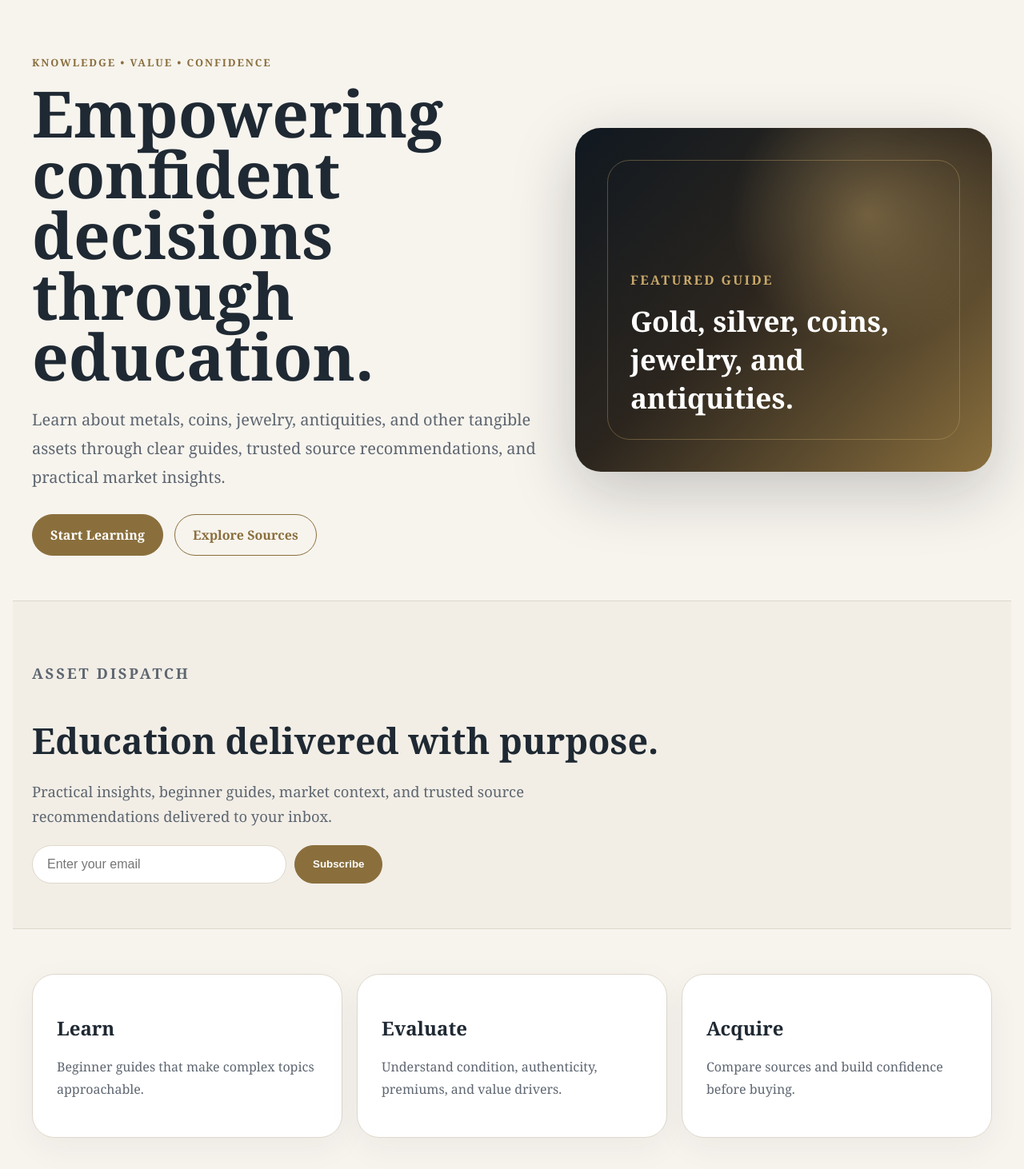
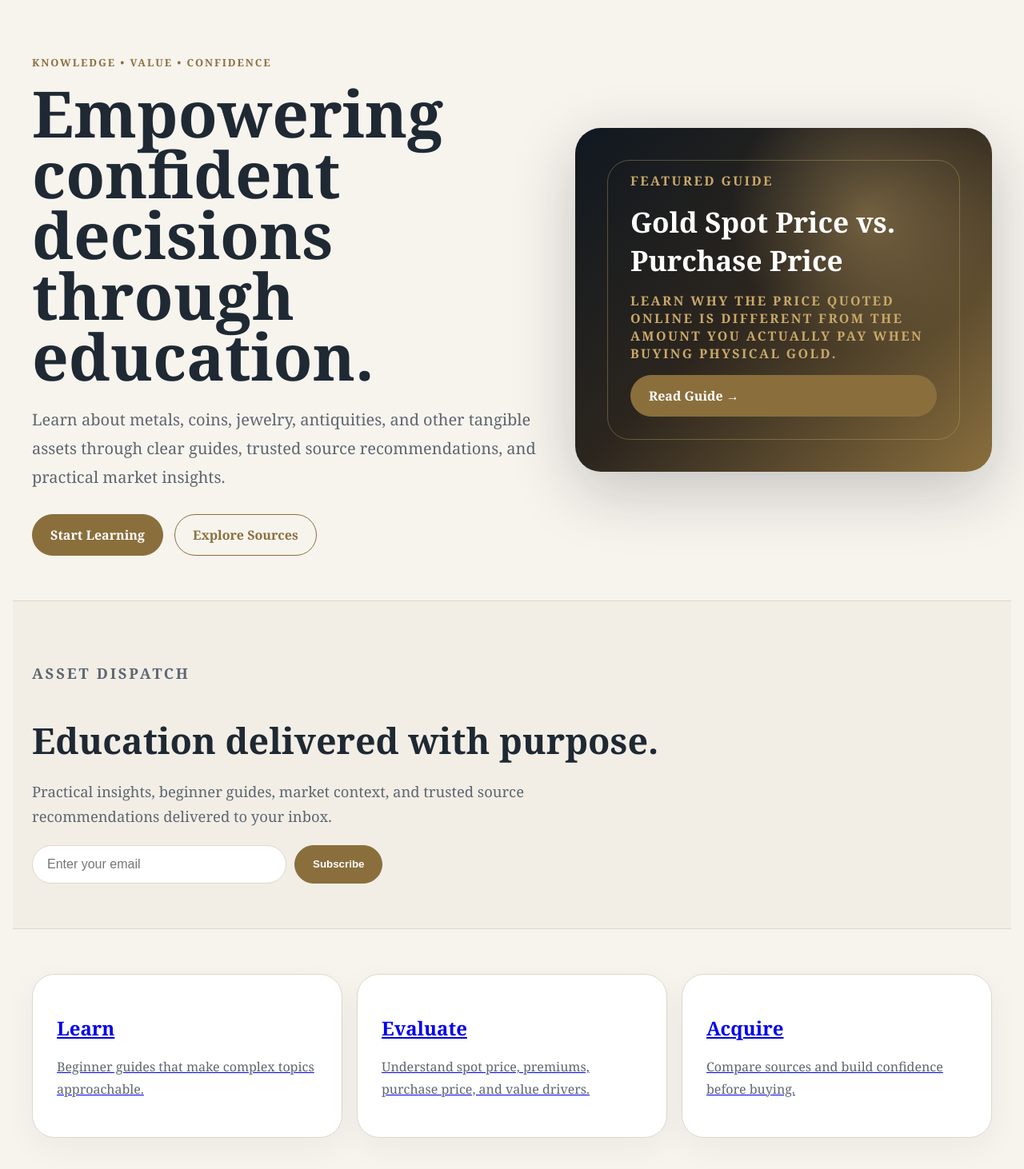
Before and after one commit to BryanFinnigan/tangible-value-v1, a Next.js app: page / in a window 1280 px wide. Shown: the top 1462 px of the page at 80% size. Built offline with nearby package versions, Linux system fonts and the light colour scheme.

Commit message:
Update page.tsx

```diff
--- a/app/page.tsx
+++ b/app/page.tsx
@@ -14,47 +14,73 @@ export default function HomePage() {
           </p>
 
           <div className="actions">
-            <a href="/learn" className="button primary">Start Learning</a>
-            <a href="/acquire" className="button secondary">Explore Sources</a>
+            <a href="/learn" className="button primary">
+              Start Learning
+            </a>
+
+            <a href="/acquire" className="button secondary">
+              Explore Sources
+            </a>
           </div>
         </div>
 
         <div className="heroImage">
           <div className="imageFrame">
             <p>Featured Guide</p>
-            <h2>Gold, silver, coins, jewelry, and antiquities.</h2>
+
+            <h2>Gold Spot Price vs. Purchase Price</h2>
+
+            <p>
+              Learn why the price quoted online is different from the amount
+              you actually pay when buying physical gold.
+            </p>
+
+            <a href="/learn/spot-price-vs-purchase-price" className="button primary">
+              Read Guide →
+            </a>
           </div>
         </div>
       </section>
 
       <section className="newsletter">
         <p className="eyebrow">Asset Dispatch</p>
+
         <h2>Education delivered with purpose.</h2>
+
         <p>
-          Practical insights, beginner guides, market context, and trusted source
-          recommendations delivered to your inbox.
+          Practical insights, beginner guides, market context, and trusted
+          source recommendations delivered to your inbox.
         </p>
 
         <form>
           <input type="email" placeholder="Enter your email" />
+
           <button type="submit">Subscribe</button>
         </form>
       </section>
 
       <section className="pillars">
-        <Card title="Learn" text="Beginner guides that make complex topics approachable." />
-        <Card title="Evaluate" text="Understand condition, authenticity, premiums, and value drivers." />
-        <Card title="Acquire" text="Compare sources and build confidence before buying." />
+        <a href="/learn" className="card">
+          <h2>Learn</h2>
+          <p>
+            Beginner guides that make complex topics approachable.
+          </p>
+        </a>
+
+        <a href="/learn/spot-price-vs-purchase-price" className="card">
+          <h2>Evaluate</h2>
+          <p>
+            Understand spot price, premiums, purchase price, and value drivers.
+          </p>
+        </a>
+
+        <a href="/acquire" className="card">
+          <h2>Acquire</h2>
+          <p>
+            Compare sources and build confidence before buying.
+          </p>
+        </a>
       </section>
     </main>
   );
 }
-
-function Card({ title, text }: { title: string; text: string }) {
-  return (
-    <article className="card">
-      <h2>{title}</h2>
-      <p>{text}</p>
-    </article>
-  );
-}
```
